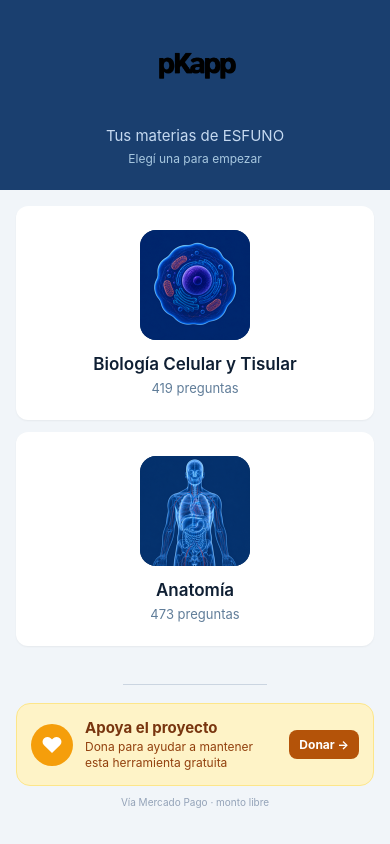
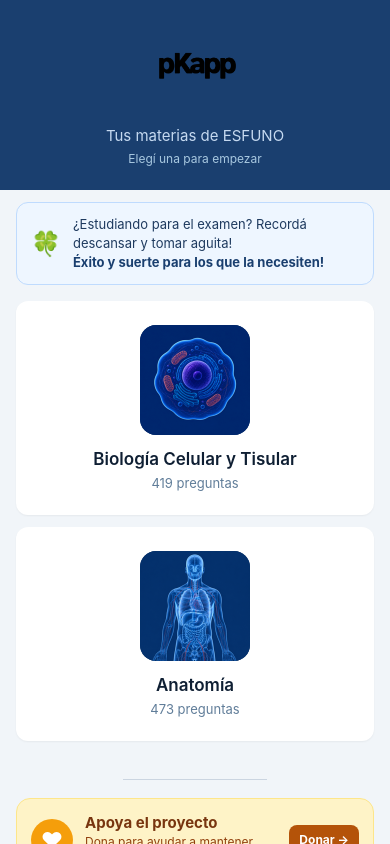
Before and after one commit to agustinfrusto/pKapp-web, a React Native app: screen /MateriaSelect in a window 390 px wide. Built offline with nearby package versions, Linux system fonts and the light colour scheme.

Commit message:
ui: agrega banner de ánimo para el examen de BCyT (se oculta 17/06 12:00)

```diff
--- a/app.json
+++ b/app.json
@@ -2,7 +2,7 @@
   "expo": {
     "name": "pKapp",
     "slug": "pkapp",
-    "version": "1.0.21",
+    "version": "1.0.22",
     "orientation": "portrait",
     "userInterfaceStyle": "light",
     "splash": {
--- a/package.json
+++ b/package.json
@@ -1,6 +1,6 @@
 {
   "name": "pkapp",
-  "version": "1.0.21",
+  "version": "1.0.22",
   "main": "index.js",
   "scripts": {
     "start": "expo start",
--- a/src/screens/MateriaSelectScreen.js
+++ b/src/screens/MateriaSelectScreen.js
@@ -16,6 +16,9 @@ const NEW_DOMAIN_URL = 'https://pkapp.uy';
 
 // Fecha en que pkapp-web.vercel.app deja de funcionar (00:00 UTC-3).
 const MIGRATION_DEADLINE = new Date('2026-06-13T00:00:00-03:00');
+
+// Fecha en que el banner de ánimo del examen deja de mostrarse (12:00 UTC-3).
+const EXAM_BANNER_DEADLINE = new Date('2026-06-17T12:00:00-03:00');
 
 function getDaysLeft() {
   const ms = MIGRATION_DEADLINE.getTime() - Date.now();
@@ -49,6 +52,7 @@ export default function MateriaSelectScreen({ navigation }) {
 
       {isLegacyDomain() && <MigrationBanner />}
       <WelcomeBanner />
+      <ExamBanner />
 
       <View style={styles.list}>
         {MATERIA_LIST.map((m) => (
@@ -89,6 +93,20 @@ function MigrationBanner() {
           <Text style={styles.migrationBtnSecondaryText}>Ir sin migrar →</Text>
         </TouchableOpacity>
       </View>
+    </View>
+  );
+}
+
+function ExamBanner() {
+  if (Date.now() >= EXAM_BANNER_DEADLINE.getTime()) return null;
+  return (
+    <View style={styles.examWrap}>
+      <Text style={styles.examEmoji}>🍀</Text>
+      <Text style={styles.examText}>
+        ¿Estudiando para el examen? Recordá descansar y tomar aguita!
+        {'\n'}
+        <Text style={styles.examBold}>Éxito y suerte para los que la necesiten!</Text>
+      </Text>
     </View>
   );
 }
@@ -412,6 +430,34 @@ const styles = StyleSheet.create({
     textAlign: 'center',
   },
 
+  // Exam encouragement banner
+  examWrap: {
+    flexDirection: 'row',
+    alignItems: 'center',
+    marginHorizontal: 16,
+    marginTop: 12,
+    paddingVertical: 12,
+    paddingHorizontal: 14,
+    backgroundColor: '#eef6ff',
+    borderRadius: 12,
+    borderWidth: 1,
+    borderColor: '#bfdbfe',
+  },
+  examEmoji: {
+    fontSize: 24,
+    marginRight: 12,
+  },
+  examText: {
+    flex: 1,
+    fontSize: 13,
+    color: '#1e3a5f',
+    lineHeight: 19,
+  },
+  examBold: {
+    fontWeight: '700',
+    color: '#1a3f6f',
+  },
+
   // Welcome banner
   welcomeWrap: {
     flexDirection: 'row',
```
